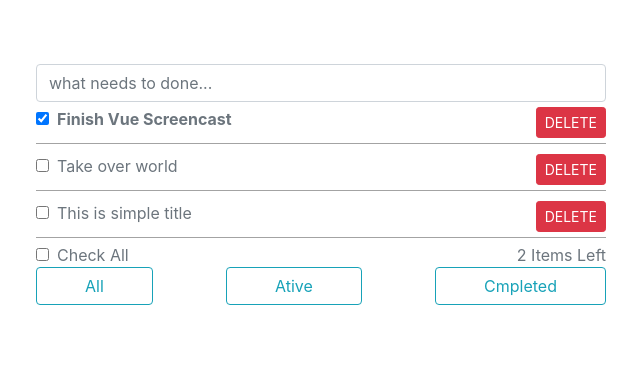
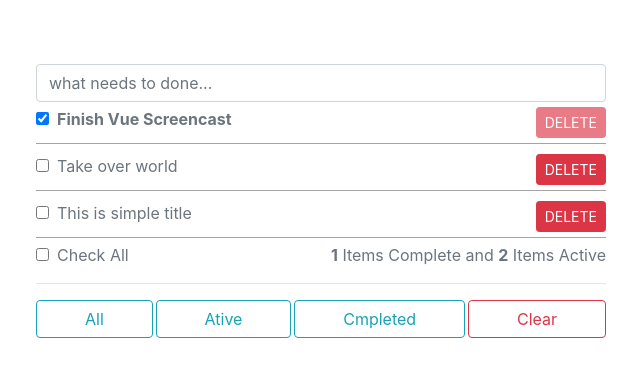
Before and after one commit to hareeshcs33/stock-trader-vue-vuex-app, a Vue app: page /#/ in a window 1280 px wide. Both pictures are taken after a click on the checkbox 361 px from the left and 118 px from the top of the page. Shown: the top 376 px of the page, without its empty margins (319-959 px from the left). Built offline with nearby package versions, Linux system fonts and the light colour scheme; what vue-scroll would draw is missing.

Commit message:
UI update

```diff
--- a/src/pages/module-todo/components/todo-item.vue
+++ b/src/pages/module-todo/components/todo-item.vue
@@ -2,11 +2,7 @@
   <div class="todo-item">
     <div class="d-flex w-100">
       <div class="mr-2">
-        <input
-          type="checkbox"
-          v-model="todo.completed"
-          @change="itemCompleted(index)"
-        />
+        <input type="checkbox" v-model="todo.completed" />
       </div>
       <div class="d-flex justify-content-between w-100">
         <input
@@ -29,6 +25,7 @@
         <button
           class="btn btn-sm btn-danger text-uppercase"
           @click="deleteItem(index)"
+          :disabled="todo.completed"
         >
           delete
         </button>
@@ -67,7 +64,9 @@ export default {
     },
     editItem() {
       this.beforeEditCapture = this.todo.title;
-      this.editTodoItem = true;
+      if (!this.todo.completed) {
+        this.editTodoItem = true;
+      }
     },
     editDone() {
       this.editTodoItem = false;
@@ -75,9 +74,6 @@ export default {
     cancelEdit() {
       this.todo.title = this.beforeEditCapture;
       this.editTodoItem = false;
-    },
-    itemCompleted(index) {
-      console.log("is completed ? ", this.todo.completed, index);
     }
   }
 };
--- a/src/pages/module-todo/components/todo-list.vue
+++ b/src/pages/module-todo/components/todo-list.vue
@@ -28,8 +28,14 @@
           :checked="!anyRemainingItems"
         />Check All
       </div>
-      <div>{{ remainingItems }} Items Left</div>
+      <div class="d-flex">
+        <span
+          ><strong>{{ completedItems }}</strong> Items Complete and
+          <strong>{{ remainingItems }}</strong> Items Active</span
+        >
+      </div>
     </div>
+    <hr />
     <div class="d-flex justify-content-between">
       <button class="btn btn-outline-info px-5" @click="filterItems = 'all'">
         All
@@ -42,6 +48,13 @@
         @click="filterItems = 'completed'"
       >
         Cmpleted
+      </button>
+      <button
+        class="btn btn-outline-danger px-5"
+        @click="clearCompletedItems"
+        v-if="completedItems"
+      >
+        Clear
       </button>
     </div>
   </div>
@@ -91,9 +104,15 @@ export default {
     },
     showCompletedItems() {
       console.log("showCompletedItems");
+    },
+    clearCompletedItems() {
+      this.todos = this.todos.filter(item => !item.completed);
     }
   },
   computed: {
+    completedItems() {
+      return this.todos.filter(item => item.completed).length;
+    },
     remainingItems() {
       return this.todos.filter(item => !item.completed).length;
     },
```
